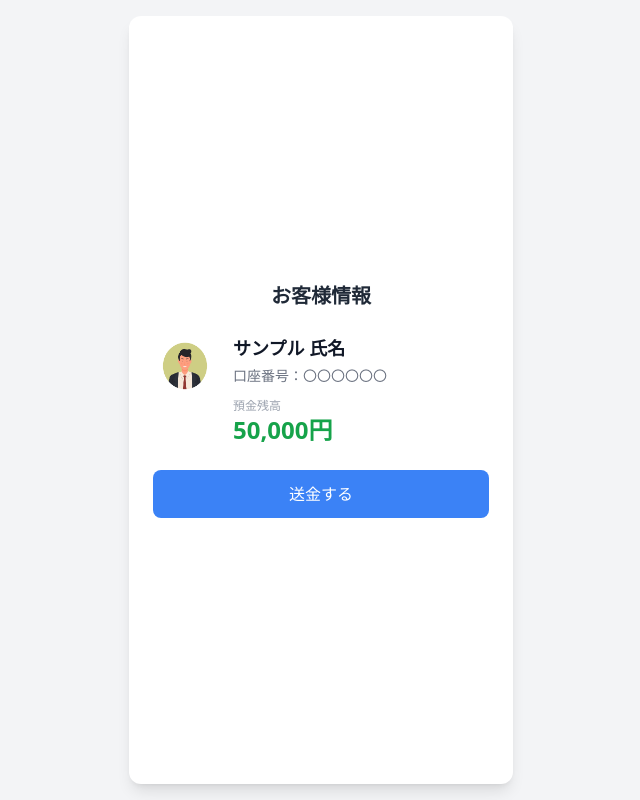
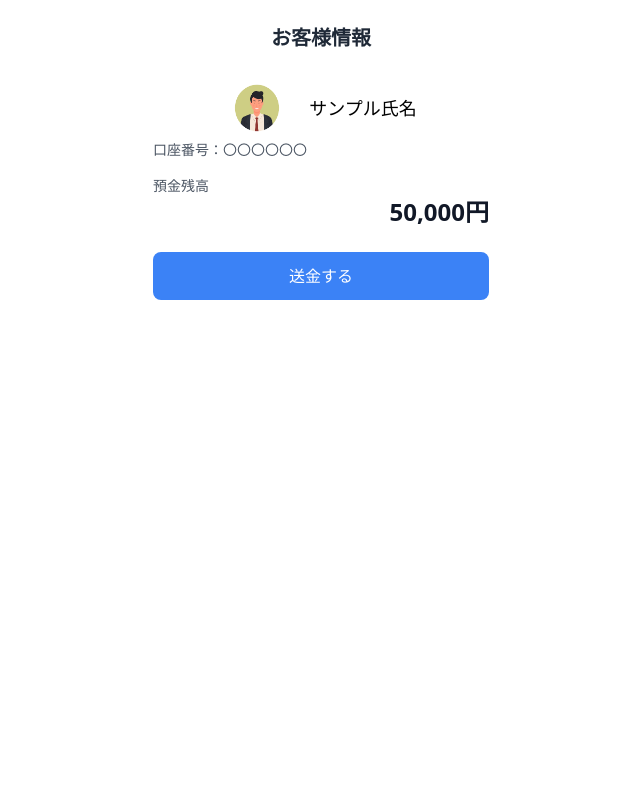
Before and after one commit to deraryo4559/GroupeF, a React (Vite) app in the folder front/: page / in a window 1280 px wide. Shown: the whole page, without its empty margins (319-959 px from the left). Built offline with nearby package versions, Linux system fonts and the light colour scheme.

Commit message:
add:アイコン用コンポーネントの作成

```diff
--- /dev/null
+++ b/front/src/components/Icon.jsx
@@ -0,0 +1,18 @@
+const Icon = () => {
+    return (
+        <div className="flex justify-center gap-5">
+            <div>
+                <img
+                    src="../images/human1.png"
+                    className="w-16 h-16 rounded-full object-cover flex-shrink-0" />
+            </div>
+            <div className="flex justify-center items-center">
+                <p className="text-lg">
+                    サンプル氏名
+                </p>
+            </div>
+        </div>
+    )
+}
+
+export default Icon
--- a/front/src/pages/Top.jsx
+++ b/front/src/pages/Top.jsx
@@ -1,40 +1,33 @@
 import React from 'react';
 import Button1 from '../components/Button1'
+import Icon from '../components/Icon';
 
 const Top = () => {
     return (
-        <div className="bg-gray-100 flex justify-center min-h-screen p-4 font-sans">
-            <div className="max-w-sm w-full bg-white rounded-xl shadow-lg p-6 flex flex-col justify-center">
+        <div className="flex justify-center">
+            <div className="max-w-sm w-full p-6 flex flex-col justify-center">
                 <div>
                     <h2 className="text-xl font-bold text-center text-gray-800 mb-6">
                         お客様情報
                     </h2>
-                    <div className="flex items-start gap-4">
-                        <img
-                            src="../images/human1.png"
-                            alt="ユーザーアイコン"
-                            className="w-16 h-16 rounded-full object-cover flex-shrink-0"
-                        />
-                        <div className="flex flex-col">
-                            <p className="text-lg font-semibold text-gray-900">
-                                サンプル 氏名
-                            </p>
-                            <p className="text-sm text-gray-500 mt-1">
-                                口座番号：〇〇〇〇〇〇
-                            </p>
-                            <p className="text-xs text-gray-400 mt-3">
-                                預金残高
-                            </p>
-                            <p className="text-2xl font-bold text-green-600">
-                                50,000円
-                            </p>
+                    <Icon />
+                    <div>
+                        {/* 口座番号表示 */}
+                        <div className="mb-4">
+                            <p className="text-sm text-gray-600">口座番号：〇〇〇〇〇〇</p>
+                        </div>
+
+                        {/* 預金残高表示 */}
+                        <div>
+                            <p className="text-sm text-gray-600">預金残高</p>
+                            <p className="text-2xl font-bold text-gray-900 flex justify-end">50,000円</p>
                         </div>
                     </div>
-                </div>
-                <div className="mt-6 flex justify-center">
-                    <Button1 navigateTo="/step3" className="w-full">
-                        送金する
-                    </Button1>
+                    <div className="mt-6 flex justify-center">
+                        <Button1 navigateTo="/step3" className="w-full">
+                            送金する
+                        </Button1>
+                    </div>
                 </div>
             </div>
         </div>
```
